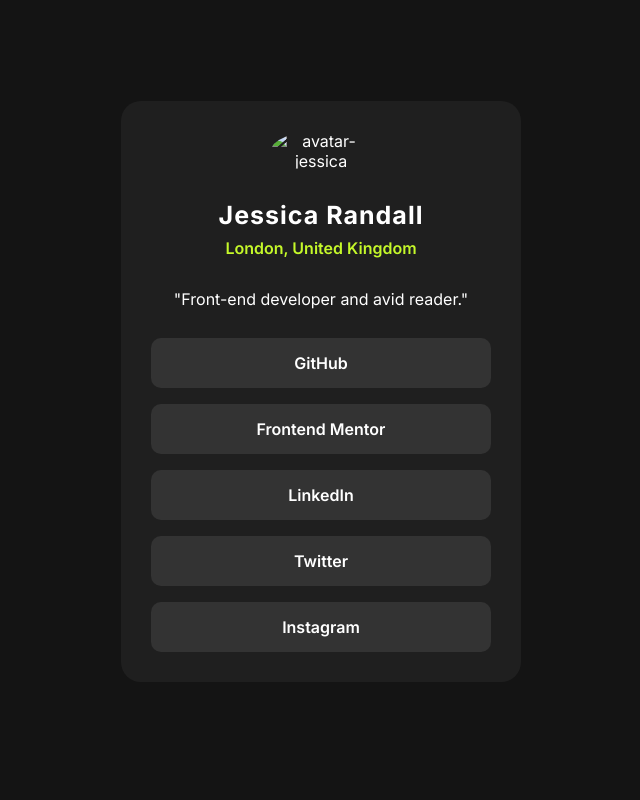
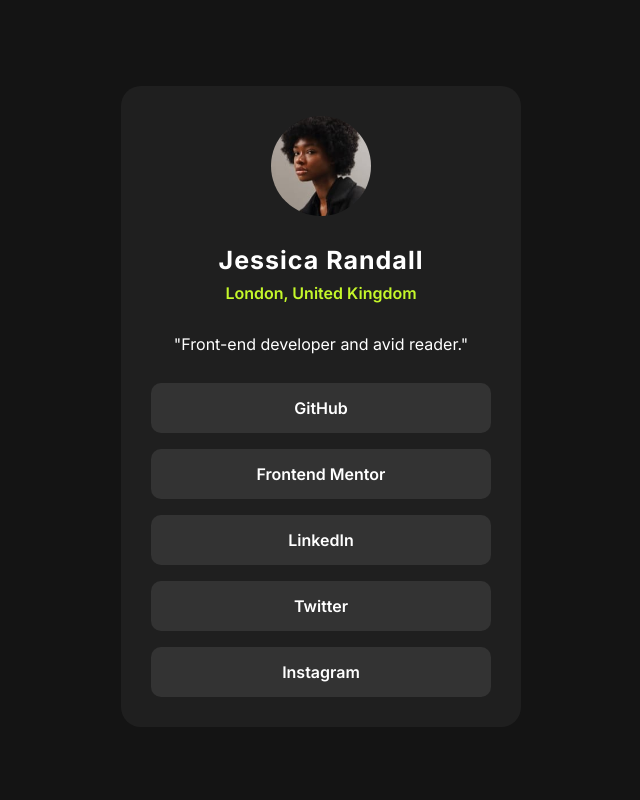
Before and after one commit to praharshnavilae/frontend-mentor-social-links-profile, a plain HTML site: page index.html in a window 1280 px wide. Shown: the top 800 px of the page, without its empty margins (319-959 px from the left). Drawn offline with Linux system fonts and the light colour scheme; the site is published under a folder, as on GitHub Pages, so addresses that start at the root find nothing.

Commit message:
Update index.html

```diff
--- a/index.html
+++ b/index.html
@@ -23,7 +23,7 @@
   <main>
     <div class="social-link-profile">
       <picture>
-        <img src="/assets/images/avatar-jessica.jpeg" alt="avatar-jessica">
+        <img src="assets/images/avatar-jessica.jpeg" alt="avatar-jessica">
       </picture>
       <h1>Jessica Randall<br><span>London, United Kingdom</h1>
       <p>"Front-end developer and avid reader."</p>
```
